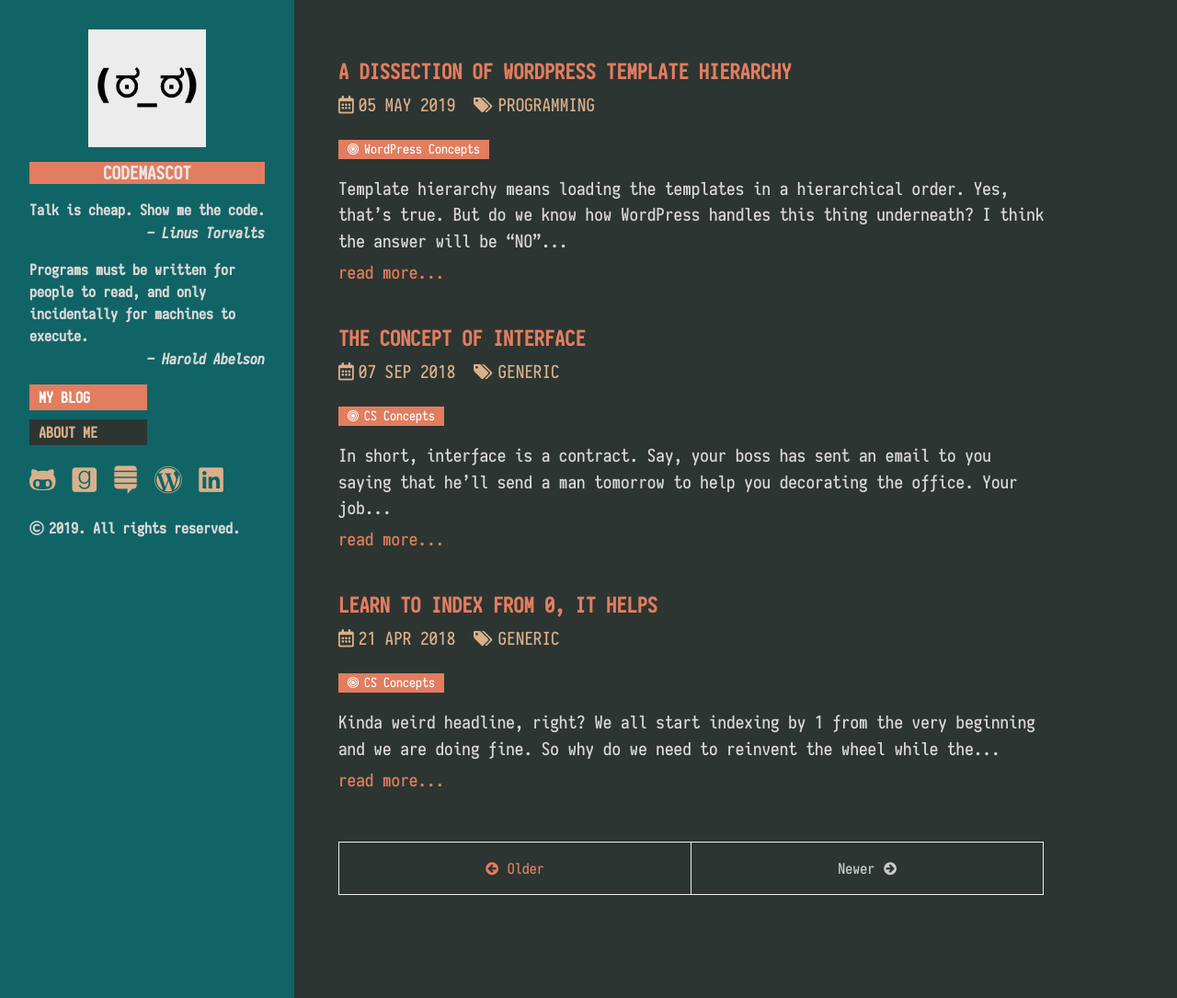
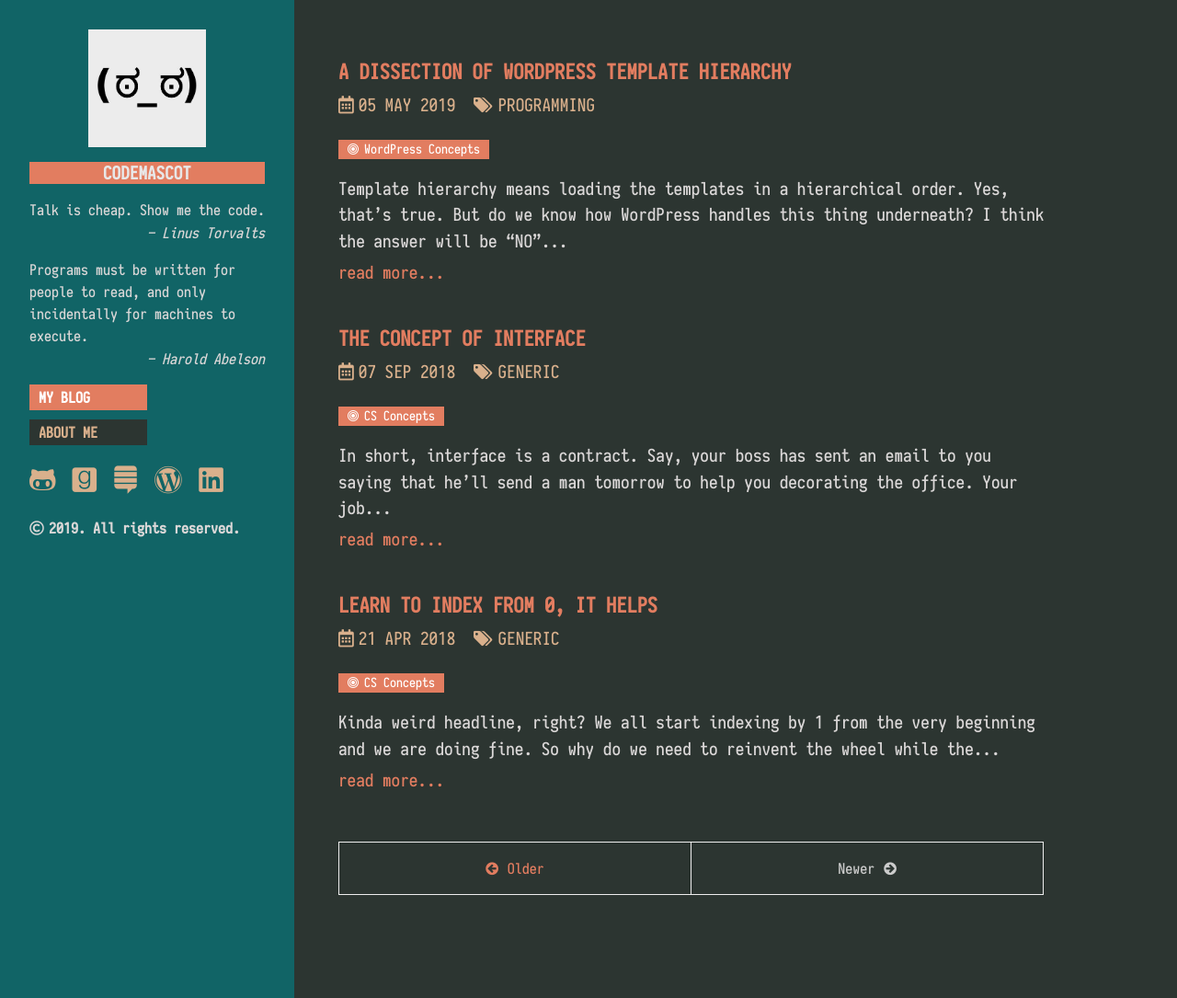
Before and after one commit to khanrn/codemascot.github.io, a Jekyll site: the page built from index.html, in a window 1280 px wide and 1085 px high. Shown: the whole window at 92% size. Built offline with Jekyll 4.4.1, drawn with Linux system fonts in a browser that asks for light colours; nearby versions of some CDN libraries; the list of posts is cut into pages by our own code.

Commit message:
Fonts fixed

```diff
--- a/public/css/hyde.css
+++ b/public/css/hyde.css
@@ -18,11 +18,7 @@
     font-style: normal;
     src: url('./fonts/woff/codemascot-medium.woff');
 }
-@font-face {
-    font-family: 'CodeMascotWeb'; /*a name to be used later*/
-    font-style: italic;
-    src: url('./fonts/woff/codemascot-mediumitalic.woff');
-}
+
  /*
   * Global resets
   *
@@ -59,7 +55,6 @@
      margin: 1rem 0;
      width: 100%;
      text-align: left;
-     font-weight: bold;
  }
  .lead span {
      display: block;
```
